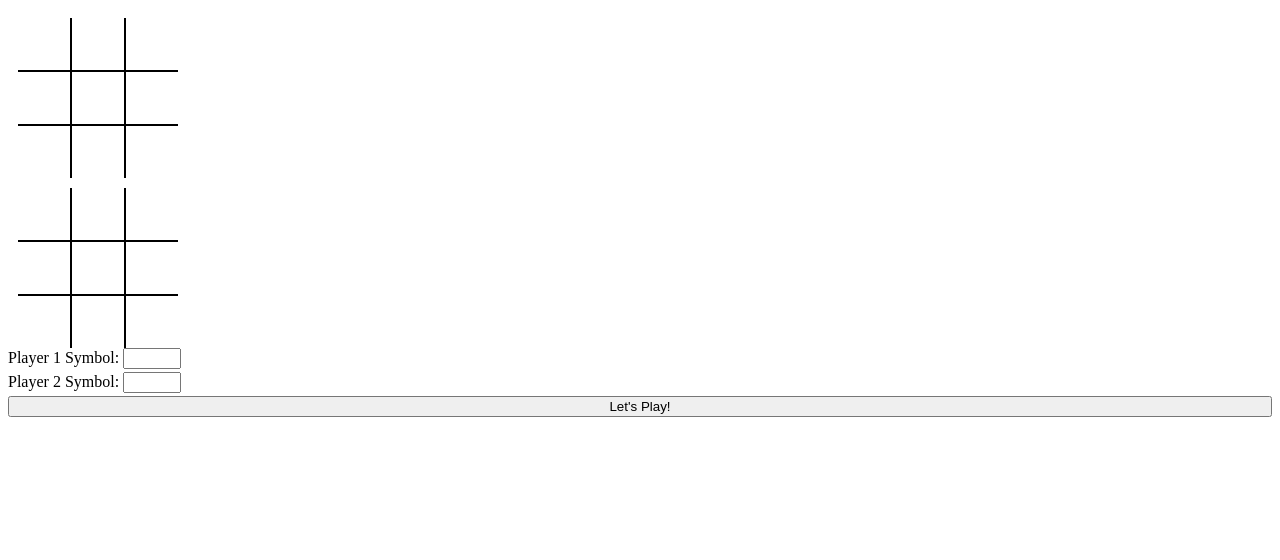
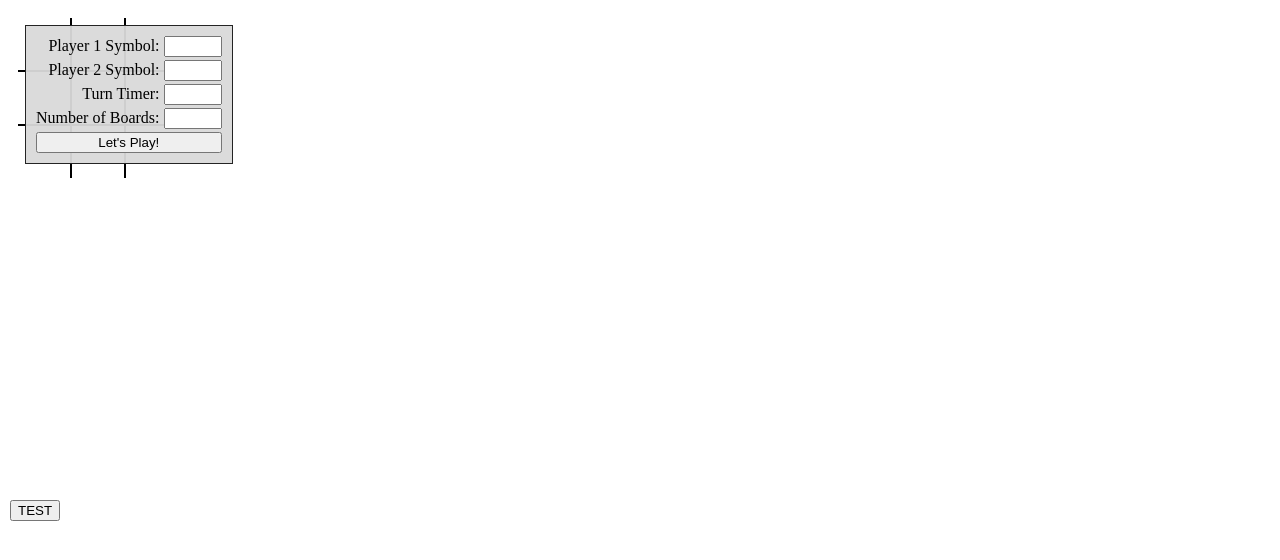
Before and after one commit to theuphonist/tic-tac-too-much, a plain HTML site: page index.html in a window 1280 px wide. Drawn offline with Linux system fonts and the light colour scheme.

Commit message:
add setup block and start making game class

```diff
--- a/index.html
+++ b/index.html
@@ -7,7 +7,6 @@
     <style>
       :root {
         --game-board-border: 2px solid black;
-        --game-area-width: 100%;
       }
       .board {
         width: 150px;
@@ -30,14 +29,24 @@
       }
       .game-area {
         display: flex;
-        flex-direction: column;
-        width: var(--game-area-width);
+        flex-wrap: wrap;
         height: 250px;
       }
       .game-area table {
         margin-bottom: auto;
       }
-      .symbol-input-group div {
+      #setup-block {
+        display: flex;
+        flex-direction: column;
+        align-items: flex-end;
+        position: absolute;
+        top: 25px;
+        left: 25px;
+        padding: 10px;
+        border: 1px solid rgb(36, 36, 36);
+        background-color: rgba(218, 218, 218, 0.95);
+      }
+      #setup-block div {
         margin-bottom: 3px;
       }
       input {
@@ -46,10 +55,35 @@
       #play-button {
         width: 100%;
       }
+      #TEST-BUTTON {
+        position: absolute;
+        top: 500px;
+        left: 10px;
+        width: 50px;
+      }
     </style>
     <script src="tic-tac-too-much.js" defer></script>
   </head>
   <body>
+    <div id="setup-block">
+      <div>
+        <label for="player-one-symbol-input">Player 1 Symbol:</label>
+        <input type="text" id="player-one-symbol-input" class="setup-input" />
+      </div>
+      <div>
+        <label for="player-two-symbol-input">Player 2 Symbol:</label>
+        <input type="text" id="player-two-symbol-input" class="setup-input" />
+      </div>
+      <div>
+        <label for="turn-timer-input">Turn Timer:</label>
+        <input type="text" id="turn-timer-input" class="setup-input" />
+      </div>
+      <div>
+        <label for="board-count-input">Number of Boards:</label>
+        <input type="text" id="board-count-input" class="setup-input" />
+      </div>
+      <button id="play-button">Let's Play!</button>
+    </div>
     <div class="game-area">
       <table class="board">
         <tr class="border-bottom">
@@ -68,17 +102,7 @@
           <td></td>
         </tr>
       </table>
-      <div class="symbol-input-group">
-        <div>
-          <label for="player-one-symbol">Player 1 Symbol:</label>
-          <input type="text" id="player-one-symbol" class="symbol-input" />
-        </div>
-        <div>
-          <label for="player-two-symbol">Player 2 Symbol:</label>
-          <input type="text" id="player-two-symbol" class="symbol-input" />
-        </div>
-        <button id="play-button">Let's Play!</button>
-      </div>
     </div>
+    <button id="TEST-BUTTON">TEST</button>
   </body>
 </html>
--- a/tic-tac-too-much.js
+++ b/tic-tac-too-much.js
@@ -16,7 +16,15 @@ const playerSymbols = ["X", "O"];
 
 class Player {
   constructor(symbol) {
-    this.symbol = symbol;
+    this._symbol = symbol;
+  }
+
+  get symbol() {
+    return this._symbol;
+  }
+
+  set symbol(symbol) {
+    this._symbol = symbol;
   }
 }
 
@@ -33,7 +41,6 @@ class TicTacToeBoard {
     this.cells = Array.from(this.HTMLElement.querySelectorAll("td"));
     this.cells.forEach((cell, position) => {
       cell.addEventListener("click", () => {
-        console.log(this.currentPlayer);
         if (cell.innerText === "" && this.isInProgress) {
           cell.innerText = playerSymbols[this.currentPlayer];
           this.playerStatuses[this.currentPlayer] |= 1 << position;
@@ -105,12 +112,67 @@ class TicTacToeBoard {
 }
 
 class TicTacToeGame {
-  constructor() {}
+  constructor() {
+    this.players = [new Player("X"), new Player("O")];
+    this.boards = [new TicTacToeBoard(false)];
+    this.isInProgress = false;
+    this.maxBoardCount = 20;
+
+    this.setupBlock = document.querySelector("#setup-block");
+
+    this.playButton = document.getElementById("play-button");
+    this.playButton.addEventListener("click", () => {
+      this.startGame();
+    });
+
+    this.playerOneSymbolInput = document.getElementById(
+      "player-one-symbol-input"
+    );
+
+    this.playerTwoSymbolInput = document.getElementById(
+      "player-two-symbol-input"
+    );
+
+    this.turnTimerInput = document.getElementById("turn-timer-input");
+
+    this.boardCountInput = document.getElementById("board-count-input");
+    this.boardCountInput.addEventListener("input", () => {
+      let boardCount = +this.boardCountInput.value;
+      if (!isNaN(boardCount)) {
+        if (boardCount > this.maxBoardCount) boardCount = this.maxBoardCount;
+        else if (boardCount < 1) boardCount = 1;
+        if (boardCount > this.boards.length) {
+          for (let i = this.boards.length; i < boardCount; i++) {
+            this.boards.push(new TicTacToeBoard(true));
+          }
+        } else if (boardCount < this.boards.length && boardCount >= 1) {
+          console.log("removing...");
+          this.boards
+            .splice(boardCount, this.boards.length - boardCount)
+            .forEach((board) => board.HTMLElement.remove());
+        }
+      }
+    });
+  }
+
+  hideSetup() {
+    this.setupBlock.style.display = "none";
+  }
+
+  showSetup() {
+    this.setupBlock.style.display = "flex";
+  }
+
+  startGame() {}
 }
 
-const board = new TicTacToeBoard(false);
-const board1 = new TicTacToeBoard(true);
-board1.generateHTML();
+const game = new TicTacToeGame();
+let setupVisible = false;
+document.getElementById("TEST-BUTTON").addEventListener("click", () => {
+  setupVisible = !setupVisible;
+  if (setupVisible) game.showSetup();
+  else game.hideSetup();
+});
 
 // const cells = Array.from(document.getElementsByClassName("cell"));
 // const symbolInputGroup = document
```
